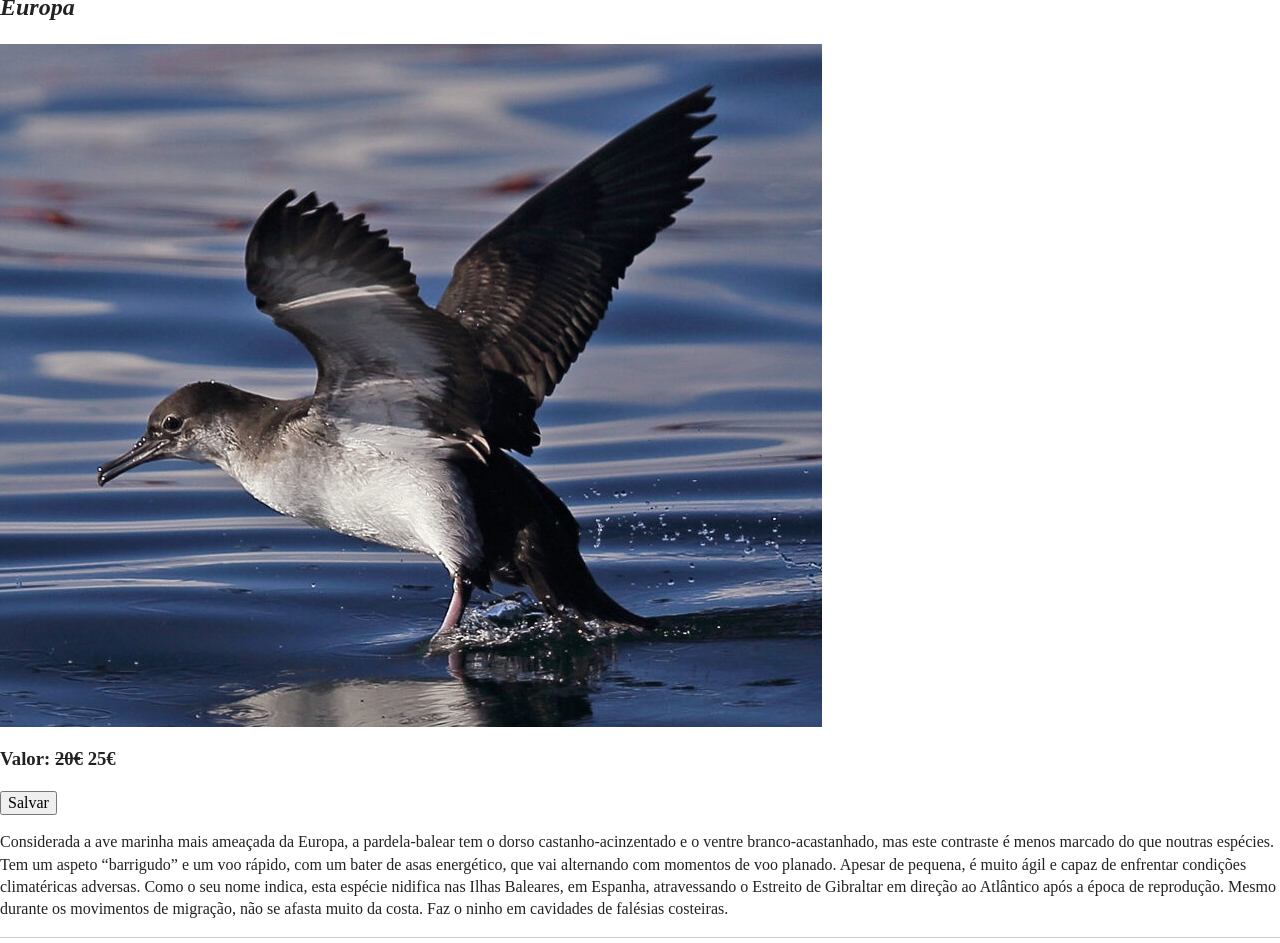
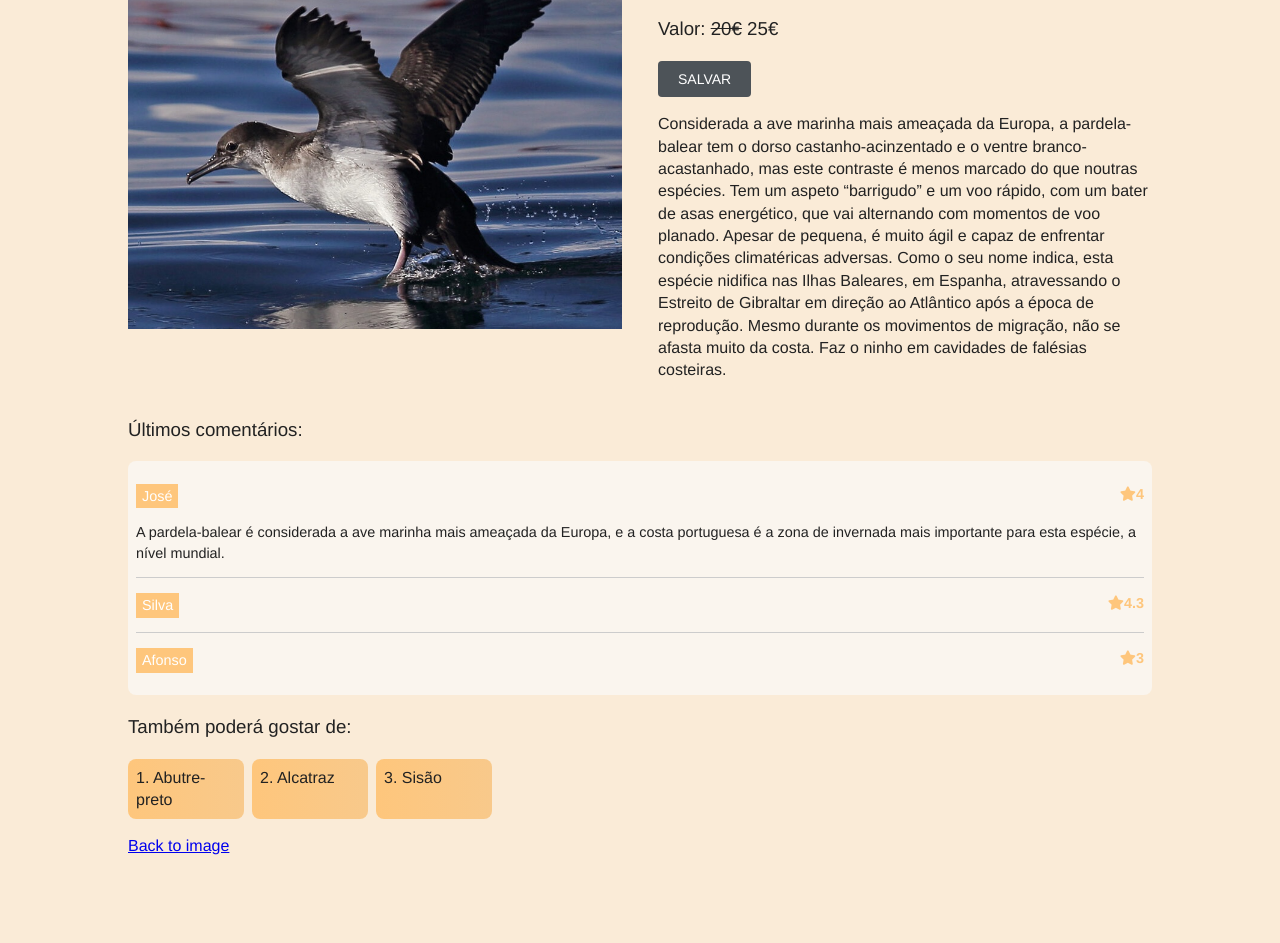
Before and after one commit to Ardozia/lsd-ex-html, a website built with webpack: page index.html in a window 1280 px wide. Shown: the part 97-1040 px from the top of the page. After the commit the page ends 955 px from the top, so only its background shows below. Built offline with nearby package versions, Linux system fonts and the light colour scheme.

Commit message:
some div for reestructuring

```diff
--- a/css/style.css
+++ b/css/style.css
@@ -83,6 +83,112 @@ textarea {
 /* ==========================================================================
    Author's custom styles
    ========================================================================== */
+
+body {
+  background-color: antiquewhite;
+  font-family: 'Franklin Gothic Medium', 'Arial Narrow', Arial, sans-serif;
+}
+
+body > div {
+  max-width: 1024px;
+  margin: 0 auto;
+}
+
+.section-1 {
+  display: flex;
+  margin: 16px 0;
+  gap: 36px;
+}
+
+.section-1 > div {
+  flex-basis: 0;
+  flex-grow: 1;
+  min-width: 0;
+}
+
+.section-1 img {
+  width: 100%;
+}
+
+h1, h2 {
+  font-family:Cambria, Cochin, Georgia, Times, 'Times New Roman', serif;
+  margin: 0;
+}
+
+h3 {
+  font-weight: 100;
+}
+
+
+.section-1 button {
+  display: inline-block;
+  padding: 10px 20px;
+  font-size: 14px;
+  text-align: center;
+  text-decoration: none;
+  cursor: pointer;
+  border: none;
+  border-radius: 4px;
+}
+
+/* Default state */
+.section-1 button {
+  background-color: #4d5358;
+  color: #ffffff;
+}
+
+/* Hover state */
+.section-1 button:hover {
+  background-color:  #677076;
+}
+
+/* Active (clicked) state */
+.section-1 button:active {
+  background-color:  #96a0a9;
+}
+
+ul {
+  background-color:rgb(250, 245, 238);
+  border-radius: 8px;
+  list-style-type: none;
+  padding: 8px;
+  font-size: 90%;
+}
+
+ul span {
+  color: white;
+  background-color: rgb(254, 198, 124);
+  padding: 2px 6px;
+}
+
+ul .user {
+  display: flex;
+  justify-content: space-between;
+}
+
+ul strong {
+  color: rgb(254, 198, 124);
+}
+
+ol {
+  counter-reset: item-number;
+  display: flex;
+  list-style-type: none;
+  padding: 0;
+  gap: 8px
+}
+
+ol li {
+  background: linear-gradient(to right, rgb(254, 198, 124), rgb(248, 201, 139));
+  width: 100px;
+  padding: 8px;
+  border-radius: 8px;
+}
+
+ol li::before {
+  counter-increment: item-number;
+  content: counter(item-number) ". ";
+}
 
 /* ==========================================================================
    Helper classes
--- a/index.html
+++ b/index.html
@@ -16,6 +16,7 @@
   <link rel="icon" href="/icon.svg" type="image/svg+xml">
   <link rel="apple-touch-icon" href="icon.png">
 
+  <link rel="stylesheet" href="https://cdnjs.cloudflare.com/ajax/libs/font-awesome/6.4.2/css/all.min.css" integrity="sha512-z3gLpd7yknf1YoNbCzqRKc4qyor8gaKU1qmn+CShxbuBusANI9QpRohGBreCFkKxLhei6S9CQXFEbbKuqLg0DA==" crossorigin="anonymous" referrerpolicy="no-referrer" />
   <link rel="stylesheet" href="css/normalize.css">
   <link rel="stylesheet" href="css/style.css">
 
@@ -31,29 +32,46 @@
     <header>
     </header>
     <main>
+      <div class="section-1">
+        <div>
+          <img id="image" src="img/pardela-balear.jpg" />
+        </div>
         <div>
           <h1>Pardela-Balear</h1>
           <h2><em>Europa</em></h2>
-      </div>
-      <div>
-        <img id="image" src="img/pardela-balear.jpg" />
+
+
           <h3>Valor: <strike>20€</strike> 25€</h3>
           <form>
-          <button>Salvar</button>
+            <button>SALVAR</button>
           </form>
           <p>
-          Considerada a ave marinha mais ameaçada da Europa, a pardela-balear tem o dorso castanho-acinzentado e o ventre branco-acastanhado, mas este contraste é menos marcado do que noutras espécies. Tem um aspeto “barrigudo” e um voo rápido, com um bater de asas energético, que vai alternando com momentos de voo planado. Apesar de pequena, é muito ágil e capaz de enfrentar condições climatéricas adversas.
-          Como o seu nome indica, esta espécie nidifica nas Ilhas Baleares, em Espanha, atravessando o Estreito de Gibraltar em direção ao Atlântico após a época de reprodução. Mesmo durante os movimentos de migração, não se afasta muito da costa. Faz o ninho em cavidades de falésias costeiras.
+            Considerada a ave marinha mais ameaçada da Europa, a pardela-balear tem o dorso castanho-acinzentado e o
+            ventre branco-acastanhado, mas este contraste é menos marcado do que noutras espécies. Tem um aspeto
+            “barrigudo” e um voo rápido, com um bater de asas energético, que vai alternando com momentos de voo
+            planado. Apesar de pequena, é muito ágil e capaz de enfrentar condições climatéricas adversas.
+            Como o seu nome indica, esta espécie nidifica nas Ilhas Baleares, em Espanha, atravessando o Estreito de
+            Gibraltar em direção ao Atlântico após a época de reprodução. Mesmo durante os movimentos de migração, não
+            se afasta muito da costa. Faz o ninho em cavidades de falésias costeiras.
           </p>
         </div>
-      <hr />
+      </div>
+
       <div>
         <h3>Últimos comentários:</h3>
         <ul>
-          <li>José (<strong>4</strong>)</li>
+          <li>
+            <p class="user"><span>José</span><strong><i class="fa fa-star"></i>4</strong></p>
             <p>A pardela-balear é considerada a ave marinha mais ameaçada da Europa, e a costa portuguesa é a zona de invernada mais importante para esta espécie, a nível mundial.</p>
-          <li>Silva (<strong>4.3</strong>)</li>
-          <li>Afonso (<strong>3</strong>)</li>
+          </li>
+          <hr />
+          <li>
+            <p class="user"><span>Silva</span><strong><i class="fa fa-star"></i>4.3</strong></p>
+          </li>
+          <hr />
+          <li>
+            <p class="user"><span>Afonso</span><strong><i class="fa fa-star"></i>3</strong></p>
+          </li>
         </ul>
         <h3>Também poderá gostar de:</h3>
         <ol>
```
Lines whose indentation alone changed are shown as unchanged.
